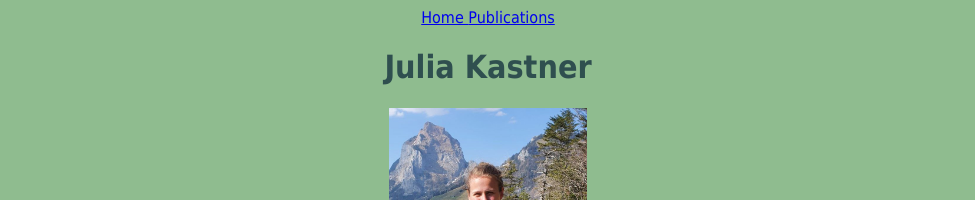
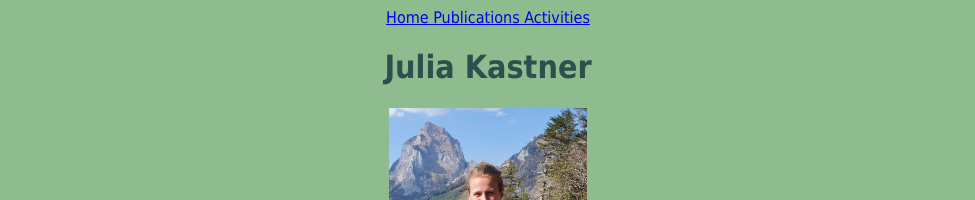
Before and after one commit to juliakastner/juliakastner.github.io, a Jekyll site: the page built from index.md, in a window 1280 px wide. Shown: the top 200 px of the page, without its empty margins (152-1127 px from the left). Built offline with Jekyll 4.4.1, drawn with Linux system fonts in a browser that asks for light colours.

Commit message:
activities page

```diff
--- a/_data/navigation.yml
+++ b/_data/navigation.yml
@@ -2,3 +2,5 @@
   link: /
 - name: Publications
   link: /publications.html
+- name: Activities
+  link: /activites.html
```
